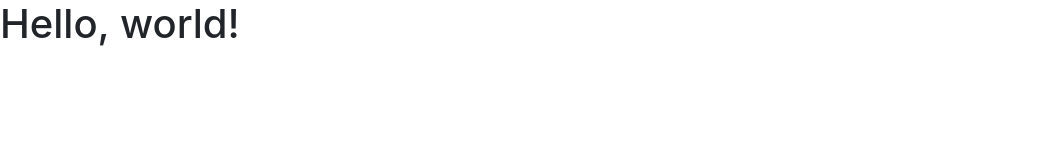
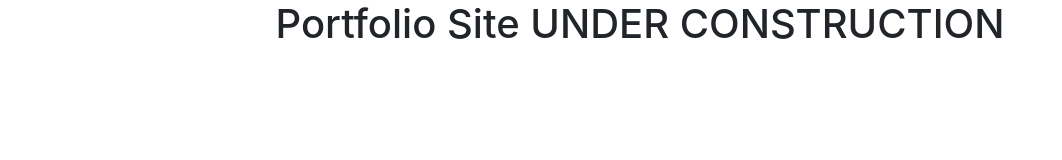
Before and after one commit to gikirima/gikirima.github.io, a plain HTML site: page index.html in a window 1280 px wide. Shown: the whole page, without its empty margins (0-1062 px from the left). Drawn offline with nearby package versions, Linux system fonts and the light colour scheme.

Commit message:
Update index.html

```diff
--- a/index.html
+++ b/index.html
@@ -1,15 +1,27 @@
 <!DOCTYPE html>
-<html>
+<html lang="en">
   <head>
     <meta charset="utf-8">
     <meta name="viewport" content="width=device-width, initial-scale=1">
     <meta http-equiv="x-ua-compatible" content="ie=edge">
+    <style media="screen">
+      body, html{
+        width: 100%;
+        height: 100%;
+        margin: 0;
+        padding: 0;
+        font-size:16px;
+      }
+      h1{
+        text-align : center;
+      }
+    </style>
     <title>index</title>
 
     <link rel="stylesheet" href="https://maxcdn.bootstrapcdn.com/bootstrap/4.0.0-alpha.2/css/bootstrap.min.css" integrity="sha384-y3tfxAZXuh4HwSYylfB+J125MxIs6mR5FOHamPBG064zB+AFeWH94NdvaCBm8qnd" crossorigin="anonymous">
   </head>
   <body>
-    <h1>Hello, world!</h1>
+    <h1>Portfolio Site UNDER CONSTRUCTION</h1>
 
     <script src="https://ajax.googleapis.com/ajax/libs/jquery/2.1.4/jquery.min.js"></script>
     <script src="https://maxcdn.bootstrapcdn.com/bootstrap/4.0.0-alpha.2/js/bootstrap.min.js" integrity="sha384-vZ2WRJMwsjRMW/8U7i6PWi6AlO1L79snBrmgiDpgIWJ82z8eA5lenwvxbMV1PAh7" crossorigin="anonymous"></script>
```
